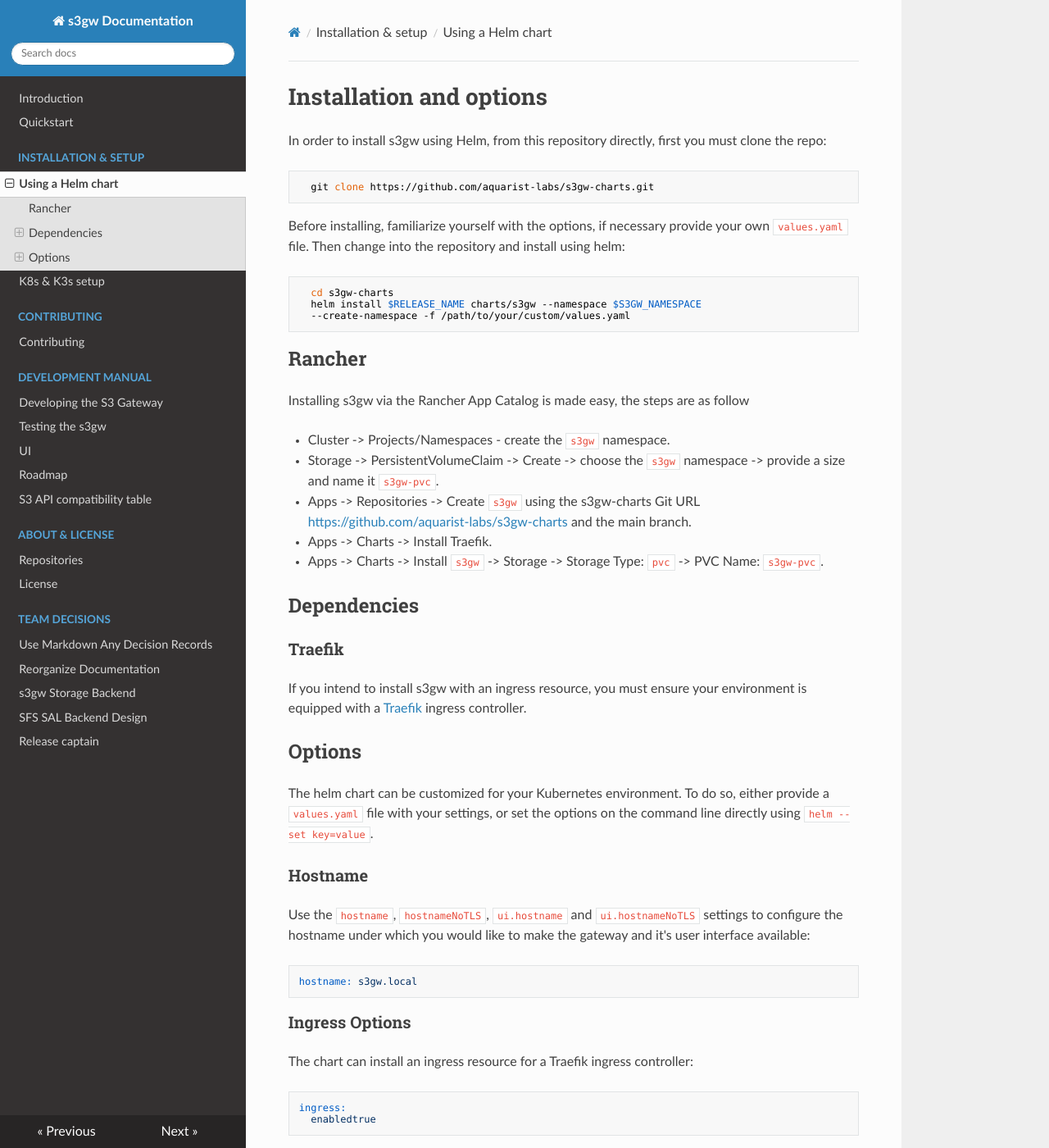
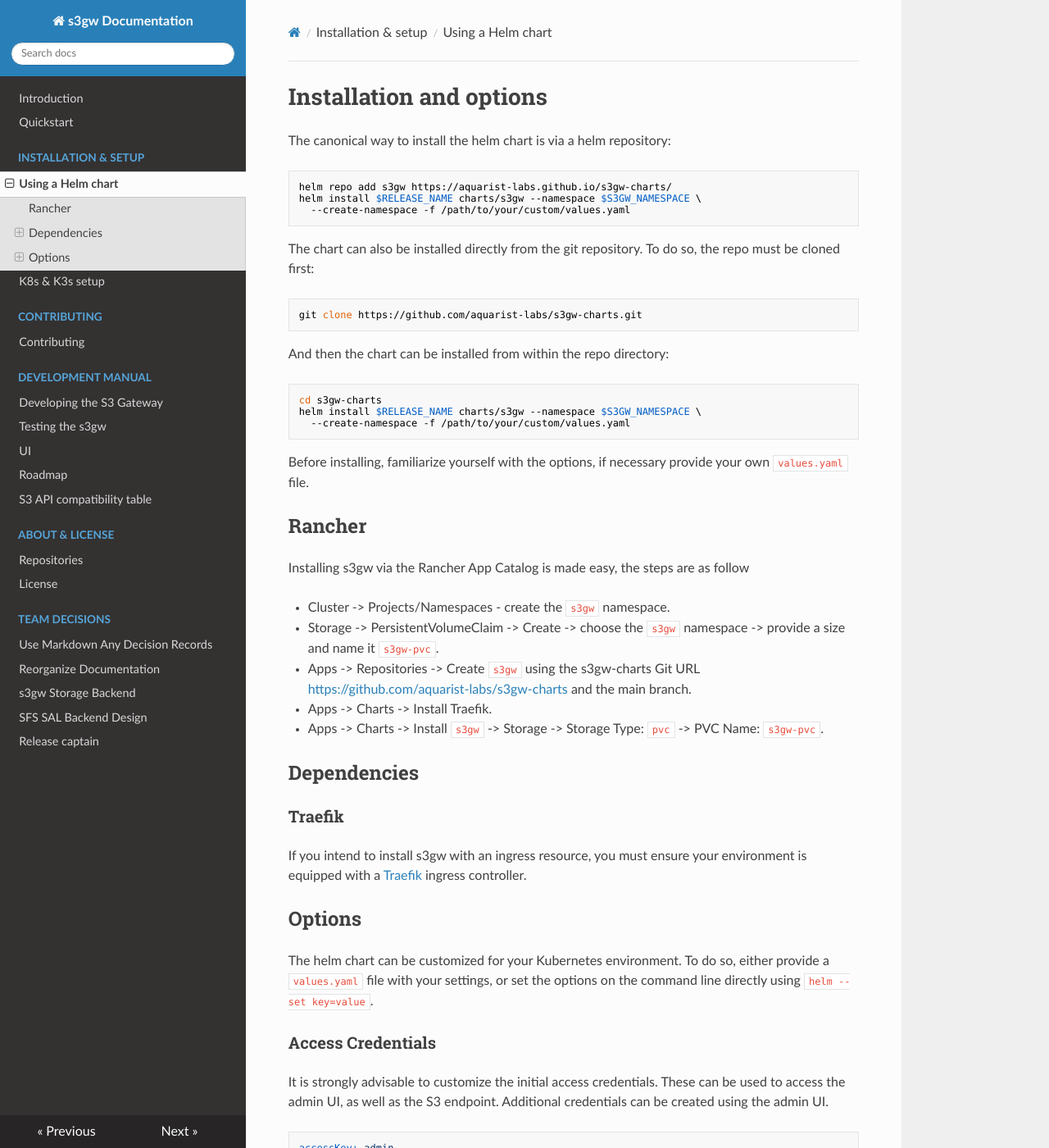
Before and after one commit to s3gw-tech/s3gw, an MkDocs documentation site: the page built from docs/helm-charts.md, in a window 1280 px wide and 1400 px high. Shown: the whole window at 82% size. Built offline with MkDocs 1.6.1, drawn with Linux system fonts in a browser that asks for light colours; nearby versions of some CDN libraries; some of the changed text lies outside the part shown.

Commit message:
docs: revise helm install procedure
- Revise helm based installation in quickstart guide
- Improve badges in the readme

Revised helm install procedure for quickstart guide. Since the chart is
now published as helm repo, installation from the git repo is no longer
the easiest way. This change describes the easier way to install a helm
chart via helm's repo command.

Signed-off-by: Moritz Röhrich <moritz.rohrich@suse.com>

````diff
--- a/docs/helm-charts.md
+++ b/docs/helm-charts.md
@@ -1,21 +1,30 @@
 # Installation and options
 
-In order to install s3gw using Helm, from this repository directly, first you
-must clone the repo:
+The canonical way to install the helm chart is via a helm repository:
 
 ```bash
-  git clone https://github.com/aquarist-labs/s3gw-charts.git
+helm repo add s3gw https://aquarist-labs.github.io/s3gw-charts/
+helm install $RELEASE_NAME charts/s3gw --namespace $S3GW_NAMESPACE \
+  --create-namespace -f /path/to/your/custom/values.yaml
+```
+
+The chart can also be installed directly from the git repository. To do so, the
+repo must be cloned first:
+
+```bash
+git clone https://github.com/aquarist-labs/s3gw-charts.git
+```
+
+And then the chart can be installed from within the repo directory:
+
+```bash
+cd s3gw-charts
+helm install $RELEASE_NAME charts/s3gw --namespace $S3GW_NAMESPACE \
+  --create-namespace -f /path/to/your/custom/values.yaml
 ```
 
 Before installing, familiarize yourself with the options, if necessary provide
-your own `values.yaml` file. Then change into the repository and install using
-helm:
-
-```bash
-  cd s3gw-charts
-  helm install $RELEASE_NAME charts/s3gw --namespace $S3GW_NAMESPACE
-  --create-namespace -f /path/to/your/custom/values.yaml
-```
+your own `values.yaml` file.
 
 ## Rancher
 
@@ -44,6 +53,17 @@
 The helm chart can be customized for your Kubernetes environment. To do so,
 either provide a `values.yaml` file with your settings, or set the options on
 the command line directly using `helm --set key=value`.
+
+### Access Credentials
+
+It is strongly advisable to customize the initial access credentials.
+These can be used to access the admin UI, as well as the S3 endpoint. Additional
+credentials can be created using the admin UI.
+
+```yaml
+accessKey: admin
+secretKey: foobar
+```
 
 ### Hostname
 
````
Also changed, not shown: README.md (+18 -8 lines), docs/quickstart.md (+6 -3 lines).
